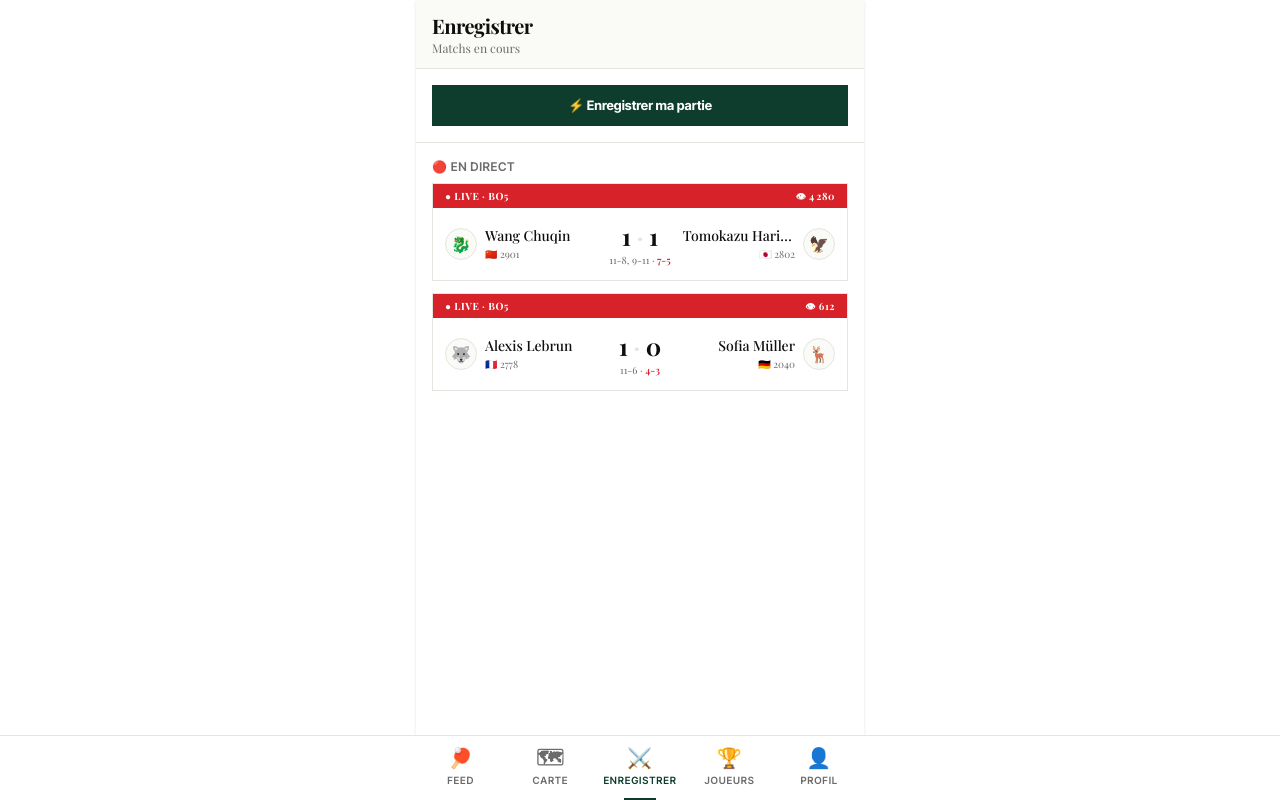
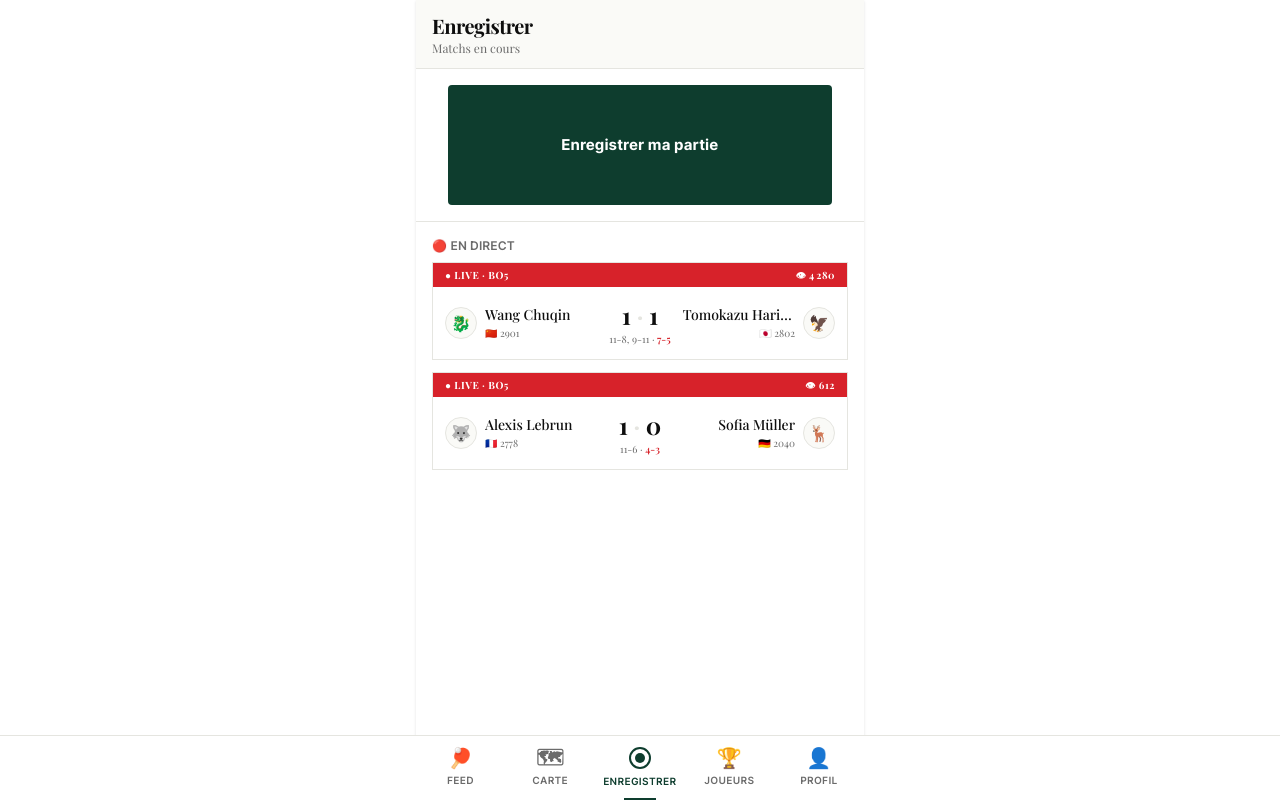
Before and after one commit to Alex-spec-ops/Ping-Pang-App, a Next.js app: page /play in a window 1280 px wide. Built offline with nearby package versions, Linux system fonts and the light colour scheme.

Commit message:
feat: implement bottom navigation bar and match registration workflow components

```diff
--- a/components/BottomNav.tsx
+++ b/components/BottomNav.tsx
@@ -6,16 +6,25 @@ import { usePathname } from "next/navigation";
 type Tab = {
   href: string;
   label: string;
-  icon: string;
+  icon: React.ReactNode;
   match: (path: string) => boolean;
 };
 
+function RecordIcon({ color }: { color: string }) {
+  return (
+    <svg width="22" height="22" viewBox="0 0 22 22" fill="none" xmlns="http://www.w3.org/2000/svg">
+      <circle cx="11" cy="11" r="10" stroke={color} strokeWidth="2" />
+      <circle cx="11" cy="11" r="5" fill={color} />
+    </svg>
+  );
+}
+
 const tabs: Tab[] = [
-  { href: "/feed",    label: "Feed",    icon: "🏓", match: (p) => p === "/" || p.startsWith("/feed") },
-  { href: "/map",     label: "Carte",   icon: "🗺",  match: (p) => p.startsWith("/map") },
-  { href: "/play",    label: "Enregistrer", icon: "⚔️",  match: (p) => p.startsWith("/play") || p.startsWith("/match") },
-  { href: "/players", label: "Joueurs", icon: "🏆", match: (p) => p.startsWith("/players") },
-  { href: "/profile", label: "Profil",  icon: "👤", match: (p) => p.startsWith("/profile") },
+  { href: "/feed",    label: "Feed",        icon: "🏓", match: (p) => p === "/" || p.startsWith("/feed") },
+  { href: "/map",     label: "Carte",       icon: "🗺",  match: (p) => p.startsWith("/map") },
+  { href: "/play",    label: "Enregistrer", icon: null,  match: (p) => p.startsWith("/play") || p.startsWith("/match") },
+  { href: "/players", label: "Joueurs",     icon: "🏆", match: (p) => p.startsWith("/players") },
+  { href: "/profile", label: "Profil",      icon: "👤", match: (p) => p.startsWith("/profile") },
 ];
 
 export default function BottomNav() {
@@ -34,6 +43,7 @@ export default function BottomNav() {
       <ul className="mx-auto flex max-w-md items-stretch justify-around">
         {tabs.map((t) => {
           const active = t.match(pathname);
+          const color = active ? "var(--color-forest)" : "var(--color-muted)";
           return (
             <li key={t.href} className="flex-1">
               <Link
@@ -45,10 +55,13 @@ export default function BottomNav() {
                   fontWeight: 600,
                   letterSpacing: "0.08em",
                   textTransform: "uppercase",
-                  color: active ? "var(--color-forest)" : "var(--color-muted)",
+                  color,
                 }}
               >
-                <span className="text-xl leading-none">{t.icon}</span>
+                {t.href === "/play"
+                  ? <RecordIcon color={color} />
+                  : <span className="text-xl leading-none">{t.icon}</span>
+                }
                 <span>{t.label}</span>
                 {active && (
                   <span
--- a/components/RegisterMatchClient.tsx
+++ b/components/RegisterMatchClient.tsx
@@ -105,11 +105,32 @@ export default function RegisterMatchClient() {
   const [step, setStep] = useState<Step>({ kind: "idle" });
 
   return (
-    <div className="px-4 pb-4 pt-4" style={{ borderBottom: "var(--border-thin)" }}>
+    <div className="px-8 py-4" style={{ borderBottom: "var(--border-thin)" }}>
       {step.kind === "idle" && (
-        <Btn fullWidth onClick={() => setStep({ kind: "mode" })}>
-          ⚡ Enregistrer ma partie
-        </Btn>
+        <button
+          type="button"
+          onClick={() => setStep({ kind: "mode" })}
+          style={{
+            ...UI,
+            width: "100%",
+            height: "15vh",
+            borderRadius: "4px",
+            background: "var(--color-forest)",
+            color: "#fff",
+            border: "none",
+            cursor: "pointer",
+            fontSize: "15px",
+            fontWeight: 800,
+            letterSpacing: "0.04em",
+            display: "flex",
+            flexDirection: "column",
+            alignItems: "center",
+            justifyContent: "center",
+            gap: 6,
+          }}
+        >
+          Enregistrer ma partie
+        </button>
       )}
 
       {step.kind === "mode" && (
```
